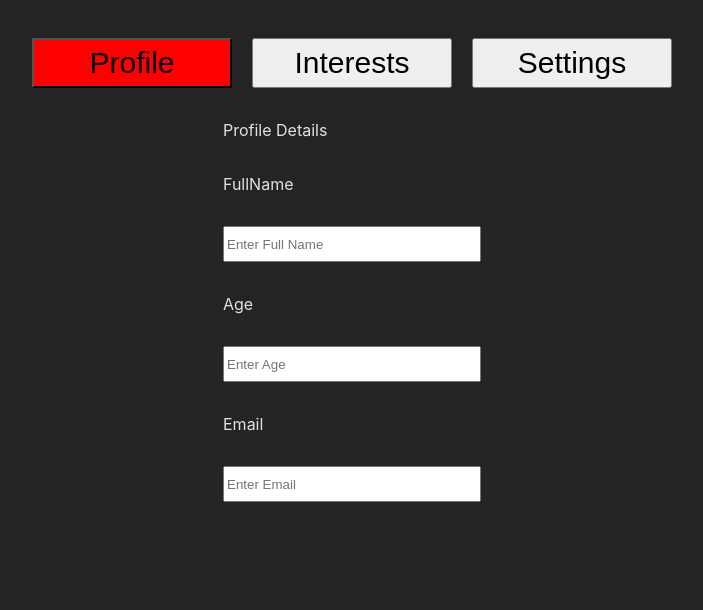
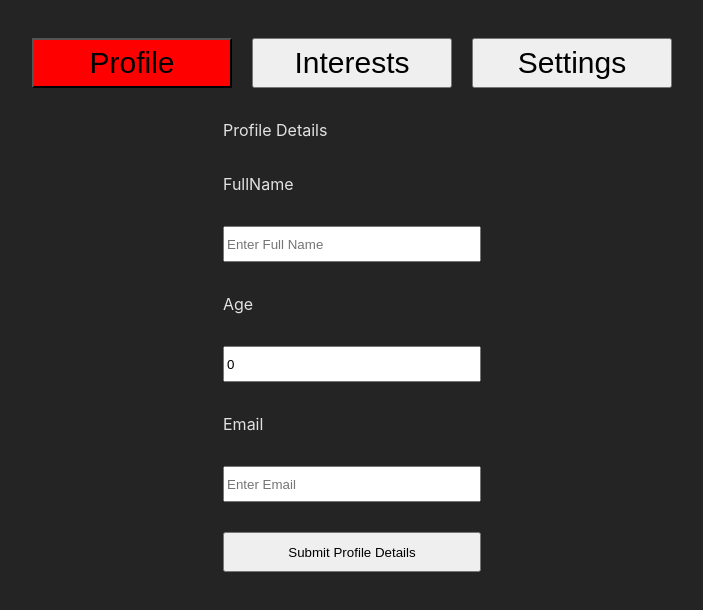
Before and after one commit to saivaibhavks/tabs, a React (Vite) app: page / in a window 1280 px wide. Shown: the top 610 px of the page, without its empty margins (288-991 px from the left). Built offline with nearby package versions, Linux system fonts and the light colour scheme.

Commit message:
form data

```diff
--- a/src/Profile.jsx
+++ b/src/Profile.jsx
@@ -1,22 +1,65 @@
+import { useState } from "react";
 import "./Profile.css";
 
 const Profile = () => {
+  const [profileData, setProfileData] = useState({
+    fullName: "",
+    age: 0,
+    email: "",
+  });
+
+  const inputHandler = (e, field) => {
+    console.log("event", e.target.value);
+    const val = e.target.value;
+    const temp = { ...profileData };
+    temp[field] = val;
+    setProfileData(temp);
+  };
+
+  const submitHandler = (e) => {
+    e.preventDefault();
+    console.log("event", e.target);
+  };
+
   return (
+    <form action="" onSubmit={submitHandler}>
       <div className="profile-details">
         <div>Profile Details</div>
         <div className="full-name">
           <label htmlFor="fullName">FullName</label>
-        <input type="text" placeholder="Enter Full Name" required />
+          <input
+            type="text"
+            placeholder="Enter Full Name"
+            value={profileData.fullName}
+            onInput={(e) => inputHandler(e, "fullName")}
+            required
+          />
         </div>
         <div className="age">
           <label htmlFor="age">Age</label>
-        <input type="number" placeholder="Enter Age" required />
+          <input
+            type="number"
+            placeholder="Enter Age"
+            value={profileData.age}
+            onInput={(e) => inputHandler(e, "age")}
+            required
+          />
         </div>
         <div className="email">
           <label htmlFor="email">Email</label>
-        <input type="text" placeholder="Enter Email" required />
+          <input
+            type="text"
+            placeholder="Enter Email"
+            value={profileData.email}
+            onInput={(e) => inputHandler(e, "email")}
+            required
+          />
         </div>
+        <button style={{ cursor: "pointer", height: "40px" }}>
+          Submit Profile Details
+        </button>
       </div>
+    </form>
   );
 };
 
```
Lines whose indentation alone changed are shown as unchanged.
